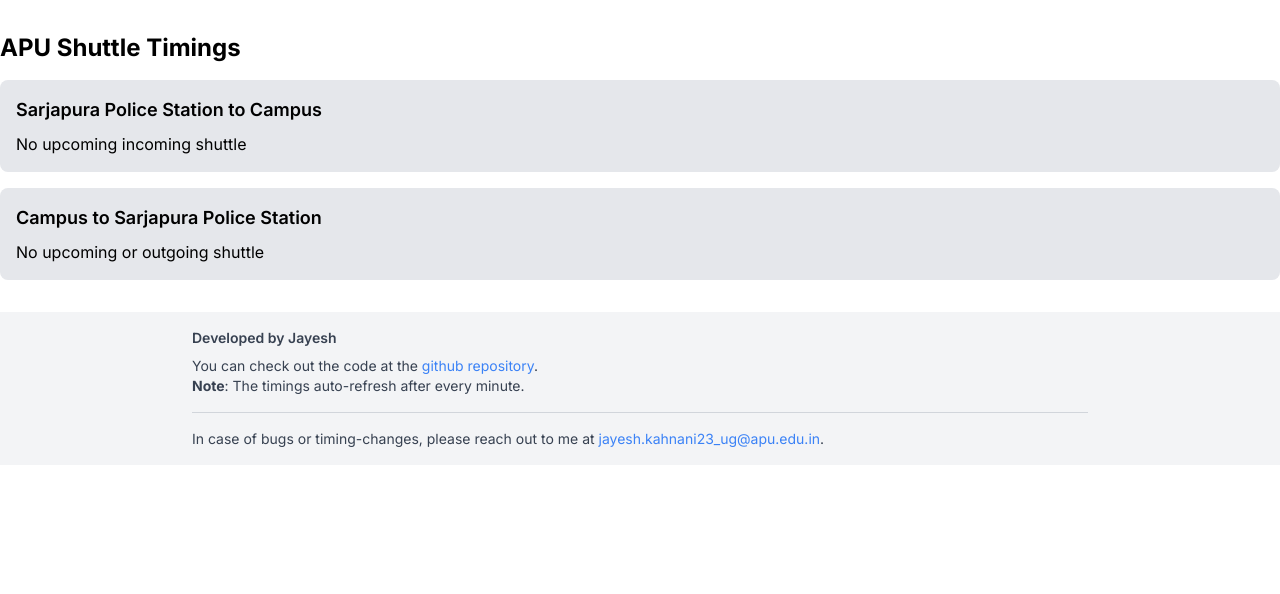
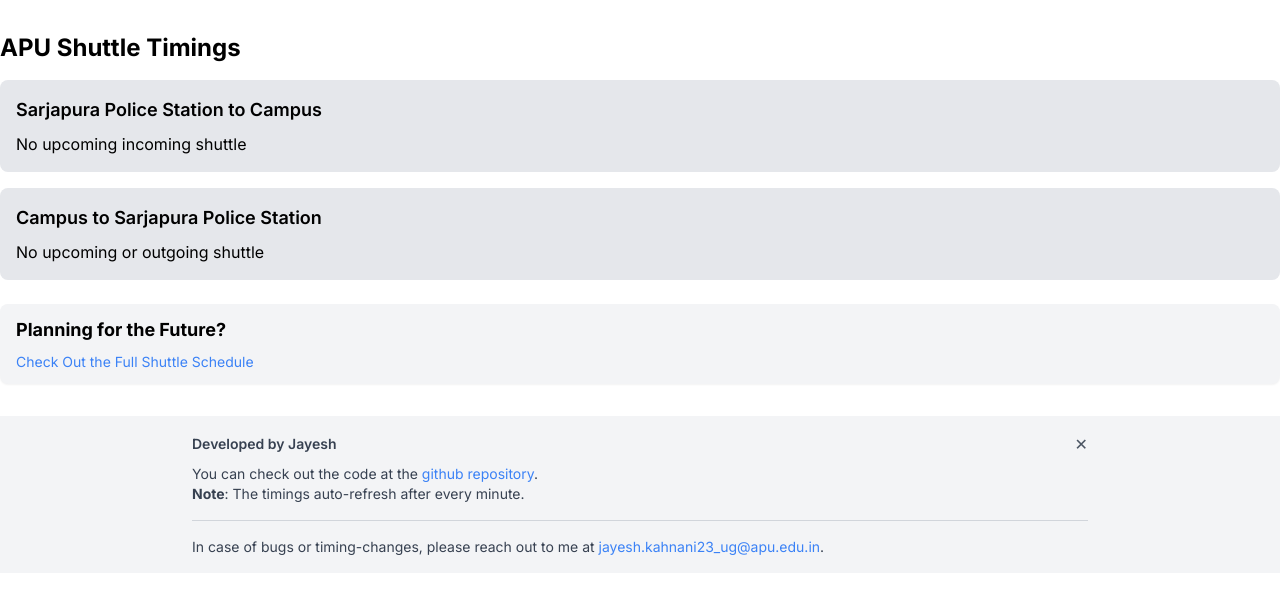
Before and after one commit to Jayesh-kahnani/APU-Shuttle, a Next.js app: page / in a window 1280 px wide. Shown: the top 594 px of the page. Built offline with nearby package versions, Linux system fonts and the light colour scheme.

Commit message:
full time table

```diff
--- a/app/globals.css
+++ b/app/globals.css
@@ -1,3 +1,3 @@
-@tailwind base;
-@tailwind components;
-@tailwind utilities;
+@import 'tailwindcss/base';
+@import 'tailwindcss/components';
+@import 'tailwindcss/utilities';
--- a/app/page.js
+++ b/app/page.js
@@ -1,9 +1,12 @@
 "use client";
+import Link from "next/link";
 import React, { useState, useEffect } from "react";
 
 // outgoing = campus to station
 // incoming = station to campus
 const ShuttlePage = () => {
+    const [showNote, setShowNote] = useState(true);
+
   const weekdayOutgoing = [
     440, 455, 470, 485, 500, 515, 530, 545, 580, 605, 645, 840, 885, 960, 990,
     1020, 1035, 1050, 1065, 1080, 1095, 1110, 1140, 1170, 1195, 1215, 1245,
@@ -140,11 +143,36 @@ const ShuttlePage = () => {
           </div>
         </div>
       </div>
+
+      <div className="container mx-auto mt-6 px-4 sm:px-0">
+        <div className="bg-gray-100 py-3 px-4 rounded-lg shadow-sm">
+          <h2 className="text-lg font-bold mb-2">Planning for the Future?</h2>
+          <p className="text-sm text-gray-800 ">
+            <Link
+              href="/schedule"
+              className="hover:underline text-blue-500"
+            >
+              Check Out the Full Shuttle Schedule
+            </Link>
+          </p>
+        </div>
+      </div>
+
+      {showNote && (
         <div className="bg-gray-100 mt-8 py-4 px-4 sm:px-6">
           <div className="max-w-4xl mx-auto">
+            <div className="flex justify-between items-center mb-2">
               <p className="text-sm text-gray-700 font-semibold">
                 Developed by Jayesh
               </p>
+              <button
+                onClick={() => setShowNote(false)}
+                className="text-gray-600 hover:text-gray-800 focus:outline-none"
+              >
+                &#x2715; {/* Close icon */}
+              </button>
+            </div>
+            {/* Rest of the note */}
             <p className="text-sm text-gray-700 mt-2">
               You can check out the code at the{" "}
               <a
@@ -154,7 +182,8 @@ const ShuttlePage = () => {
                 github repository
               </a>
               . <br />
-            <strong>Note</strong>: The timings auto-refresh after every minute.
+              <strong>Note</strong>: The timings auto-refresh after every
+              minute.
             </p>
             <hr className="my-4 border-gray-300" />
             <p className="text-sm text-gray-700">
@@ -169,6 +198,7 @@ const ShuttlePage = () => {
             </p>
           </div>
         </div>
+      )}
     </>
   );
 };
--- /dev/null
+++ b/app/schedule/page.js
@@ -0,0 +1,39 @@
+import React from "react";
+
+const Schedule = () => {
+  const weekdayOutgoing = [
+    440, 455, 470, 485, 500, 515, 530, 545, 580, 605, 645, 840, 885, 960, 990,
+    1020, 1035, 1050, 1065, 1080, 1095, 1110, 1140, 1170, 1195, 1215, 1245,
+    1275, 1290, 1320,
+  ];
+  const weekdayIncoming = [
+    435, 450, 465, 480, 495, 510, 525, 540, 575, 600, 630, 705, 855, 900, 975,
+    1015, 1025, 1050, 1065, 1080, 1095, 1115, 1145, 1175, 1200, 1225, 1260,
+    1285, 1305,
+  ];
+  const weekendOutgoing = [
+    455, 485, 515, 545, 795, 885, 960, 990, 1020, 1050, 1080, 1140, 1200, 1260,
+    1320,
+  ];
+  const weekendIncoming = [
+    450, 480, 510, 540, 600, 855, 900, 975, 1005, 1035, 1065, 1095, 1155, 1230,
+    1290,
+  ];
+
+  const formatTime = (timeInMinutes) => {
+    const hours = Math.floor(timeInMinutes / 60);
+    const minutes = timeInMinutes % 60;
+    return `${hours}:${minutes < 10 ? "0" : ""}${minutes}`;
+  };
+
+  return (
+    <div class=" w-full h-screen">
+      <iframe
+        src="https://docs.google.com/spreadsheets/d/e/2PACX-1vRPrHrPPDu07P_b9h13qQXAOu0Wc4TY1FUrkph4SY2ctTqRRlfOGhY-IsUF_s6S2TosKF8nhEcj26TF/pubhtml?gid=0&amp;single=true&amp;widget=true&amp;headers=false"
+        class="aspect-w-16 aspect-h-9 w-full h-full"
+      ></iframe>
+    </div>
+  );
+};
+
+export default Schedule;
```
Also changed, not shown: package.json (+5 -5 lines). Lines whose indentation alone changed are shown as unchanged.
